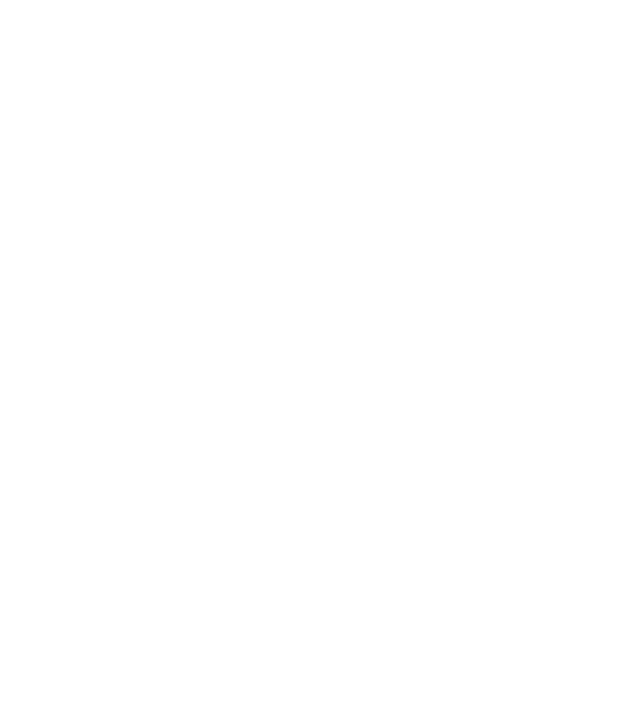
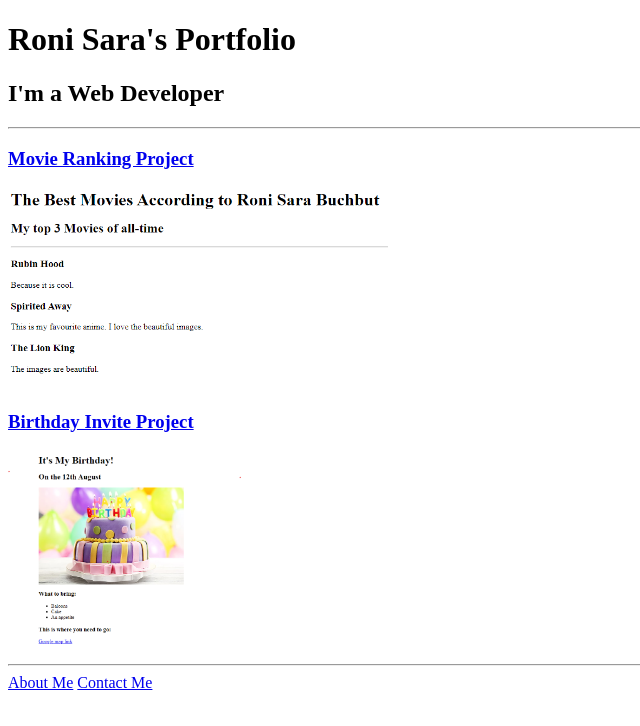
Before and after one commit to Ronisara/html-portfolio, a plain HTML site: page index.html in a window 1280 px wide. Shown: the whole page, without its empty margins (0-640 px from the left). Drawn offline with Linux system fonts and the light colour scheme.

Commit message:
Add files via upload

```diff
--- a/index.html
+++ b/index.html
@@ -1,15 +1,19 @@
-<!-- TODO 1: Create the HTML Boilerplate -->
-
-<!-- TODO 2: Add Your previous projects' HTML into the public folder -->
-
-<!-- TODO 3: Take screenshots of your project previews and add the images to the images folder -->
-
-<!-- TODO 4: Add titles/subtitles etc. -->
-
-<!-- TODO 5: Add a link to the project pages -->
-
-<!-- TODO 6: Add images to show the project previews
-HINT for TODO 6: You can use the height attribute set to 200 to make the image smaller:
-https://developer.mozilla.org/en-US/docs/Web/HTML/Element/img#attr-height -->
-
-<!-- TODO 7: Add the Contact Me and About Me page links -->
+<!DOCTYPE html>
+<html lang="en">
+<head>
+    <meta charset="UTF-8">
+    <title>Roni Sara's Portfolio</title>
+</head>
+<body>
+    <h1>Roni Sara's Portfolio</h1>
+    <h2>I'm a Web Developer</h2>
+    <hr />
+    <h3><a href="./public/movie-ranking.html">Movie Ranking Project</a></h3>
+    <img src="./assets\images/movie-ranking.png" height="200" alt="movie ranking project preview">
+    <h3><a href="./public/birthday-invite.html">Birthday Invite Project</a></h3>
+    <img src="./assets\images/birthday-invite.png" height="200" alt="movie ranking project preview">
+    <hr />
+    <a href="./public/about.html">About Me</a>
+    <a href="./public/contact.html">Contact Me</a>
+</body>
+</html>
```
